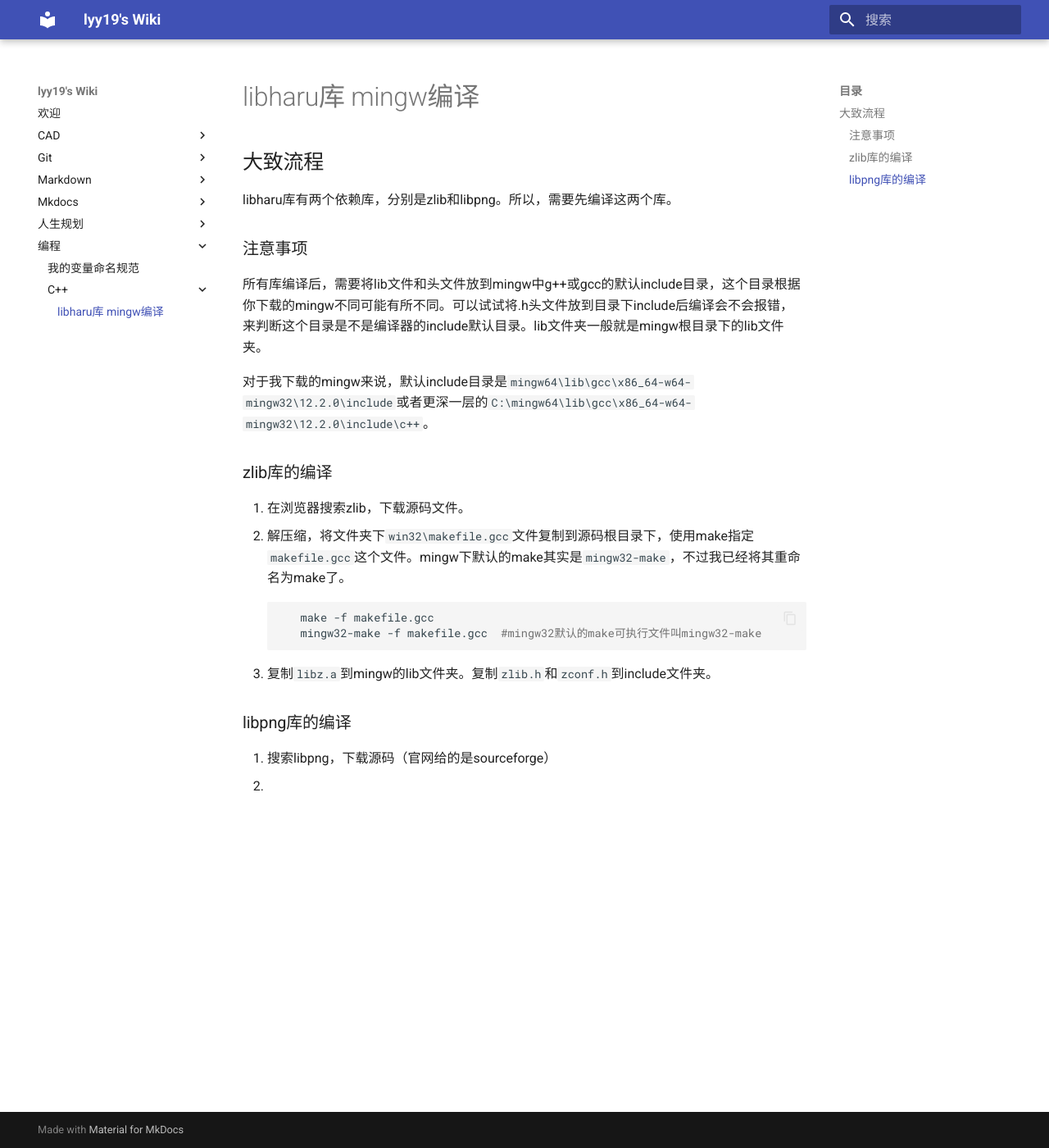
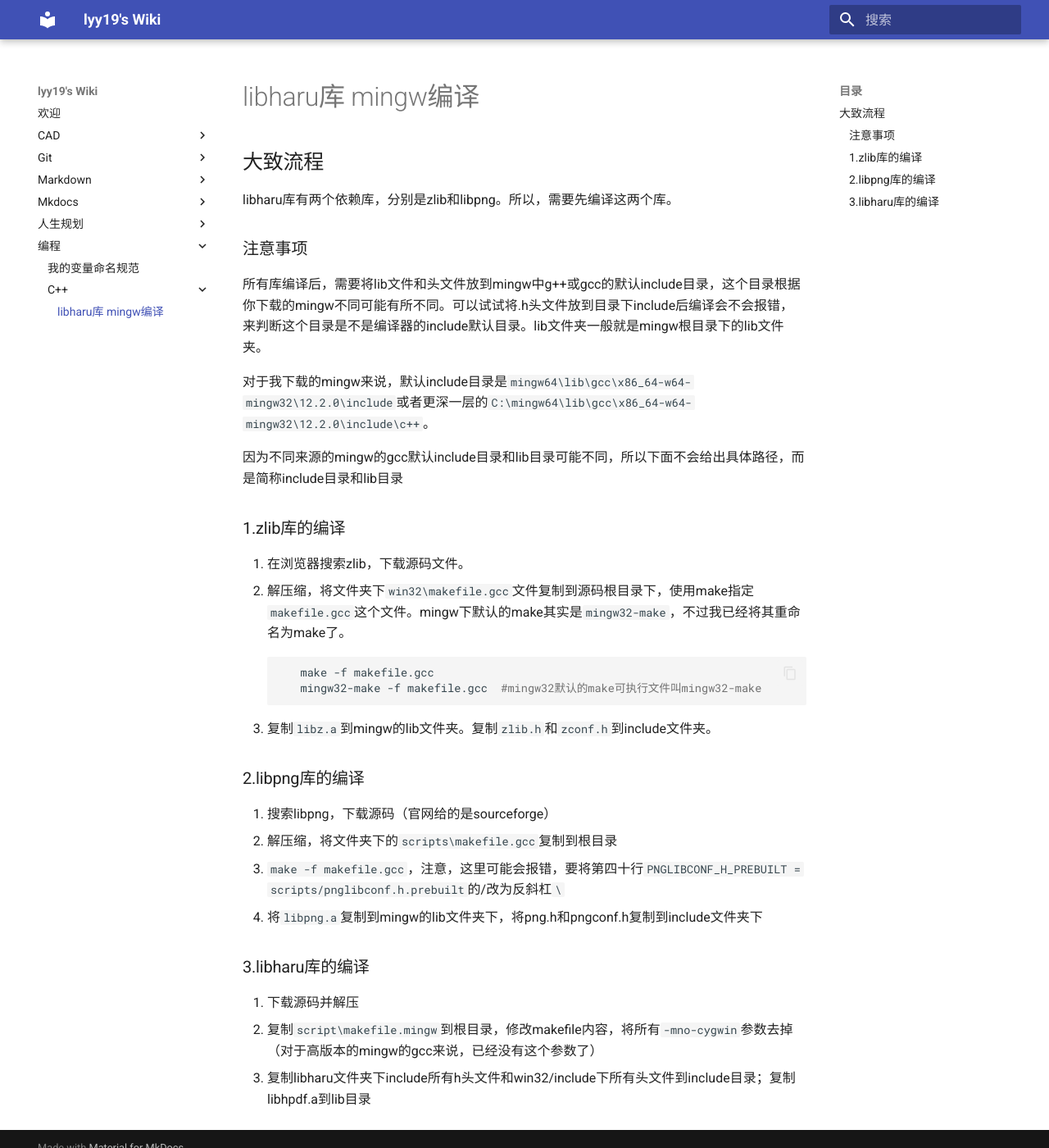
Before and after one commit to lyy1119/lyy1119.github.io, an MkDocs documentation site: the page built from docs/编程/C++/libharu库的编译.md, in a window 1280 px wide and 1400 px high. Shown: the whole window at 82% size. Built offline with MkDocs 1.6.1 and Material for MkDocs 9.7.7, drawn with Linux system fonts in a browser that asks for light colours.

Commit message:
写经验

````diff
--- a/docs/编程/C++/libharu库的编译.md
+++ b/docs/编程/C++/libharu库的编译.md
@@ -9,8 +9,9 @@ libharu库有两个依赖库，分别是zlib和libpng。所以，需要先编译
 
 对于我下载的mingw来说，默认include目录是`mingw64\lib\gcc\x86_64-w64-mingw32\12.2.0\include`或者更深一层的`C:\mingw64\lib\gcc\x86_64-w64-mingw32\12.2.0\include\c++`。
 
+因为不同来源的mingw的gcc默认include目录和lib目录可能不同，所以下面不会给出具体路径，而是简称include目录和lib目录
 
-### zlib库的编译
+### 1.zlib库的编译
 
 1. 在浏览器搜索zlib，下载源码文件。
 2. 解压缩，将文件夹下`win32\makefile.gcc`文件复制到源码根目录下，使用make指定`makefile.gcc`这个文件。mingw下默认的make其实是`mingw32-make`，不过我已经将其重命名为make了。
@@ -20,7 +21,15 @@ libharu库有两个依赖库，分别是zlib和libpng。所以，需要先编译
 ```
 3. 复制`libz.a`到mingw的lib文件夹。复制`zlib.h`和`zconf.h`到include文件夹。
 
-### libpng库的编译
+### 2.libpng库的编译
 
 1. 搜索libpng，下载源码（官网给的是sourceforge）
-2.
+2. 解压缩，将文件夹下的`scripts\makefile.gcc`复制到根目录
+3. `make -f makefile.gcc`，注意，这里可能会报错，要将第四十行`PNGLIBCONF_H_PREBUILT = scripts/pnglibconf.h.prebuilt`的/改为反斜杠`\ `
+4. 将`libpng.a`复制到mingw的lib文件夹下，将png.h和pngconf.h复制到include文件夹下
+
+### 3.libharu库的编译
+
+1. 下载源码并解压
+2. 复制`script\makefile.mingw`到根目录，修改makefile内容，将所有`-mno-cygwin`参数去掉（对于高版本的mingw的gcc来说，已经没有这个参数了）
+3. 复制libharu文件夹下include所有h头文件和win32/include下所有头文件到include目录；复制libhpdf.a到lib目录
````
